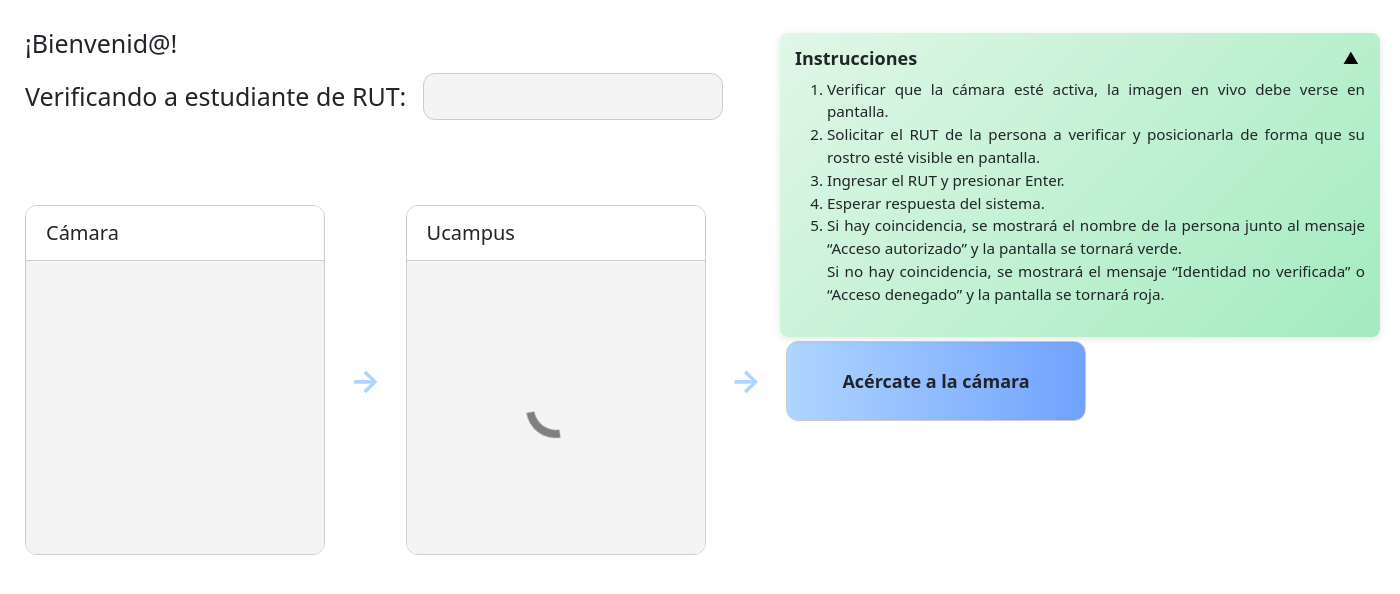
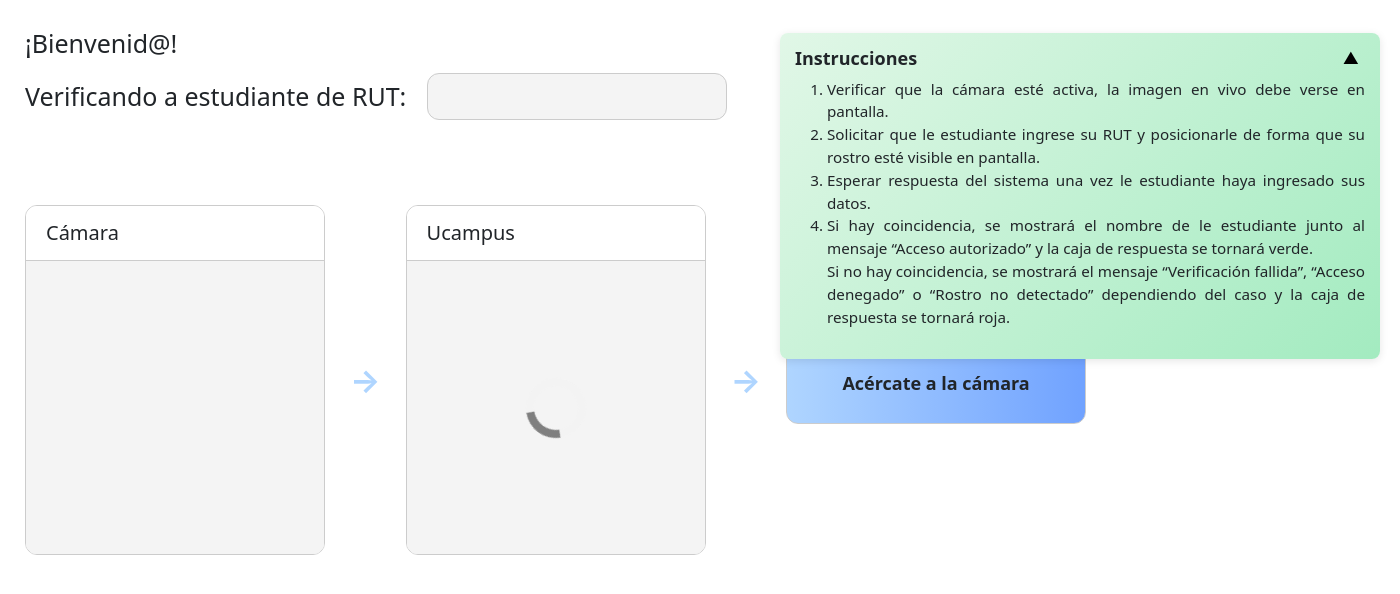
Before and after one commit to patricioespinozaa/FaceGate, a Flask app: template app-front/templates/index.html in a window 1400 px wide. Shown: the part 67-661 px from the top of the page. Run offline with Flask 3, Linux system fonts and the light colour scheme; the template is opened without the code that fills it, so the values that code supplies are empty; parts of the project's set-up code (start-up, migrations or seed data) failed here and were passed over.

Commit message:
STYLE: se actualizaron instrucciones y placeholders obsoletos

```diff
--- a/app-front/static/css/styles.css
+++ b/app-front/static/css/styles.css
@@ -190,7 +190,7 @@
     align-items: center;
     justify-content: center;
     font-size: 18px;
-    margin-top: 45px;
+    margin-top: 50px;
 }
 
 .model-decision.success {
--- a/app-front/static/js/update_decision.js
+++ b/app-front/static/js/update_decision.js
@@ -21,7 +21,6 @@ function updateDecision(isVerified, studentName = '', studentPhoto = '', dataMes
         decisionMessage.classList.add('success');
 
         img.src = "/facegate/app-front/static/img/".concat(studentPhoto).concat(".jpeg");
-        img.alt = "Foto del estudiante";
 
     } else if (!isVerified && dataMessage === "Acceso denegado") {
         decisionBox.classList.add('error');
@@ -31,7 +30,6 @@ function updateDecision(isVerified, studentName = '', studentPhoto = '', dataMes
         decisionMessage.classList.add('error');
 
         img.src =  "/facegate/app-front/static/img/".concat(studentPhoto).concat(".jpeg");
-        img.alt = "Foto del estudiante";
 
     } else if (!isVerified && dataMessage === "Rut no encontrado") {
         decisionBox.classList.add('error');
@@ -41,7 +39,6 @@ function updateDecision(isVerified, studentName = '', studentPhoto = '', dataMes
         decisionMessage.classList.add('error');
 
         img.src = "/facegate/app-front/static/img/plain.png";
-        img.alt = "Imagen de error";
 
     } else {
         decisionBox.classList.add('error');
@@ -51,7 +48,6 @@ function updateDecision(isVerified, studentName = '', studentPhoto = '', dataMes
         decisionMessage.classList.add('error');
 
         img.src = "/facegate/app-front/static/img/plain.png";
-        img.alt = "Imagen de error";
     }
     //  si esta ucampus container...
     if (ucampusContainer) {
--- a/app-front/templates/index.html
+++ b/app-front/templates/index.html
@@ -7,8 +7,8 @@
     <div class="input-group-custom">
         <!--Rut input-->
         <div>
-            <label for="rut" style="margin-right: 10px;">Verificando a estudiante de RUT:</label>
-            <input type="text" id="rut" style="width: 300px; margin-right: 87px" readonly>
+            <label for="rut" style="margin-right: 14px;">Verificando a estudiante de RUT:</label>
+            <input type="text" id="rut" style="width: 300px; margin-right: 80px" readonly>
         </div>
     </div>
 </div>
@@ -24,11 +24,10 @@
     <div id="instructions-container" class="expanded">
         <ol id="instructions-list">
             <li>Verificar que la cámara esté activa, la imagen en vivo debe verse en pantalla.</li>
-            <li>Solicitar el RUT de la persona a verificar y posicionarla de forma que su rostro esté visible en pantalla.</li>
-            <li>Ingresar el RUT y presionar Enter.</li>
-            <li>Esperar respuesta del sistema.</li>
-            <li>Si hay coincidencia, se mostrará el nombre de la persona junto al mensaje “Acceso autorizado” y la pantalla se tornará verde.
-                <br> Si no hay coincidencia, se mostrará el mensaje “Identidad no verificada” o “Acceso denegado” y la pantalla se tornará roja.</li>
+            <li>Solicitar que le estudiante ingrese su RUT y posicionarle de forma que su rostro esté visible en pantalla.</li>
+            <li>Esperar respuesta del sistema una vez le estudiante haya ingresado sus datos.</li>
+            <li>Si hay coincidencia, se mostrará el nombre de le estudiante junto al mensaje “Acceso autorizado” y la caja de respuesta se tornará verde.
+                <br> Si no hay coincidencia, se mostrará el mensaje “Verificación fallida”, “Acceso denegado” o “Rostro no detectado” dependiendo del caso y la caja de respuesta se tornará roja.</li>
         </ol>
     </div>
 </div>
--- a/app-front/templates/student.html
+++ b/app-front/templates/student.html
@@ -5,7 +5,7 @@
     <!-- Welcome -->
     <div class="welcome-container" style="font-size: 28px;">
         <div>¡Bienvenid@!</div>
-        <div> Por favor digita tu RUT y presiona enter, al presionar enter mira a la cámara ¡Se tomará tu foto! luego se mostará el resultado de tu verificación .</div>
+        <div> Por favor digita tu RUT y presiona enter, al presionar enter mira a la cámara ¡se tomará tu foto! Luego se mostará el resultado de tu verificación.</div>
     </div>
 
     <div class="main-content">
--- a/app-ia/services/recognition.py
+++ b/app-ia/services/recognition.py
@@ -8,7 +8,7 @@ from utils.file_ops import save_uploaded_image, copy_db_image_to_frontend, updat
 from flask import jsonify, current_app
 import glob
 
-THRESHOLD = 0.25
+THRESHOLD = 0.35
 #  systemctl --user restart server_app-ia
 print(f"Threshold for cosine distance set to: {THRESHOLD}", file=sys.stderr)
 
```
